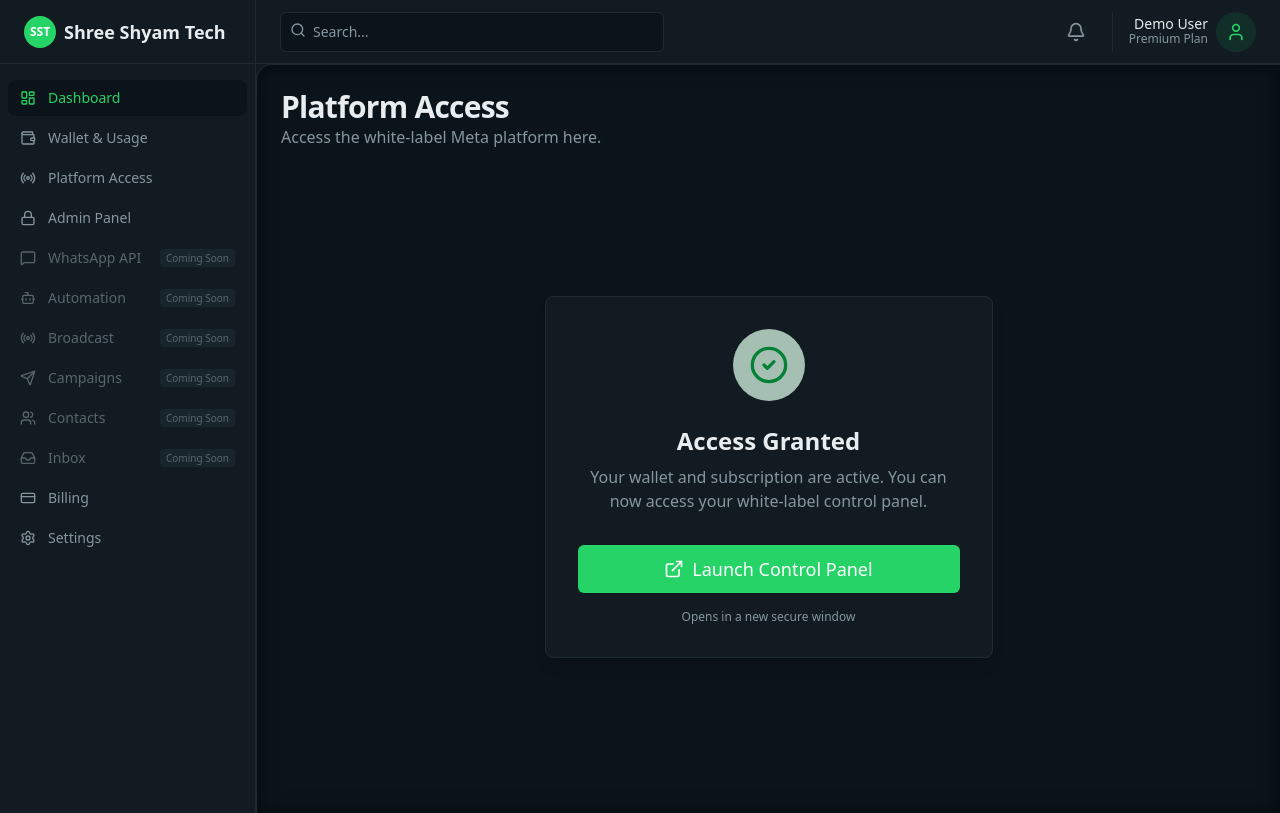
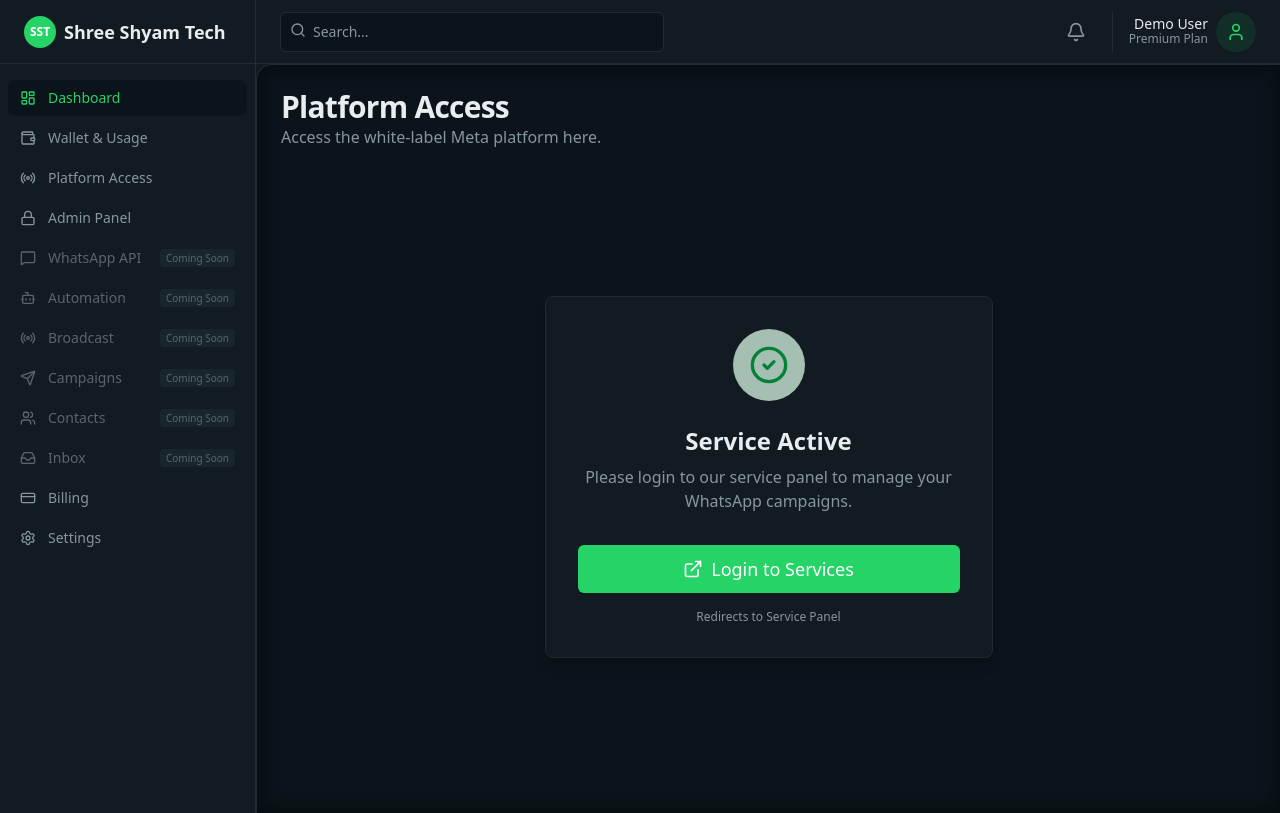
Before and after one commit to haarekasahara1923-wq/waapi, a Next.js app: page /dashboard/platform in a window 1280 px wide. Built offline with nearby package versions, Linux system fonts and the light colour scheme.

Commit message:
Update Platform Access to Direct Service Login

```diff
--- a/src/app/dashboard/platform/page.tsx
+++ b/src/app/dashboard/platform/page.tsx
@@ -8,8 +8,6 @@ import { ExternalLink, Lock, CheckCircle2 } from "lucide-react";
 import { USERS } from "@/lib/data";
 
 // Defaulting to Admin User for Demo Purposes
-// This ensures the "Platform Access" page shows the iframe by default
-// But we also permit override via URL for the User Flow demo
 const CURRENT_USER_EMAIL = "dazo192371@gmail.com";
 
 function PlatformContent() {
@@ -39,19 +37,19 @@ function PlatformContent() {
                                 <CheckCircle2 className="h-10 w-10 text-green-600" />
                             </div>
                         </div>
-                        <h3 className="text-2xl font-bold text-[var(--color-text-primary)] mb-2">Access Granted</h3>
+                        <h3 className="text-2xl font-bold text-[var(--color-text-primary)] mb-2">Service Active</h3>
                         <p className="text-[var(--color-text-muted)] mb-8">
-                            Your wallet and subscription are active. You can now access your white-label control panel.
+                            Please login to our service panel to manage your WhatsApp campaigns.
                         </p>
 
                         <Button asChild size="lg" className="w-full bg-[var(--color-primary)] hover:bg-[var(--color-primary-dark)] text-white text-lg h-12">
                             <a href="https://go.wapiflow.site" target="_blank" rel="noopener noreferrer">
                                 <ExternalLink className="mr-2 h-5 w-5" />
-                                Launch Control Panel
+                                Login to Services
                             </a>
                         </Button>
                         <p className="text-xs text-[var(--color-text-muted)] mt-4">
-                            Opens in a new secure window
+                            Redirects to Service Panel
                         </p>
                     </Card>
                 </div>
```
